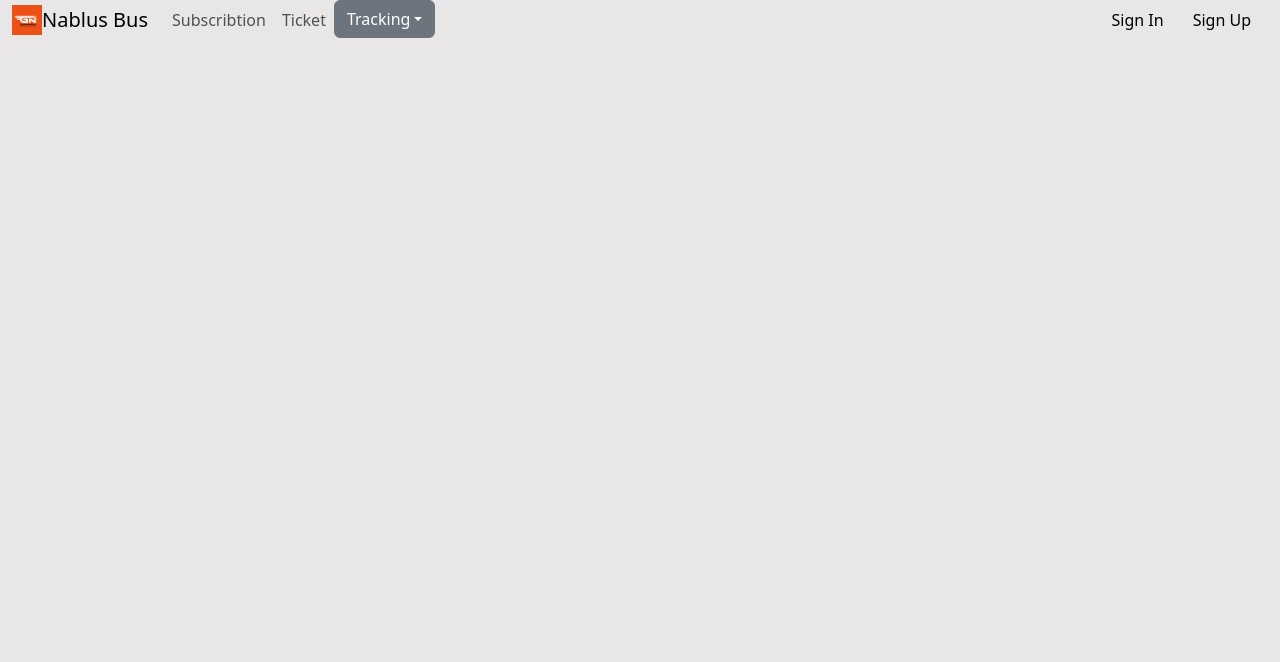
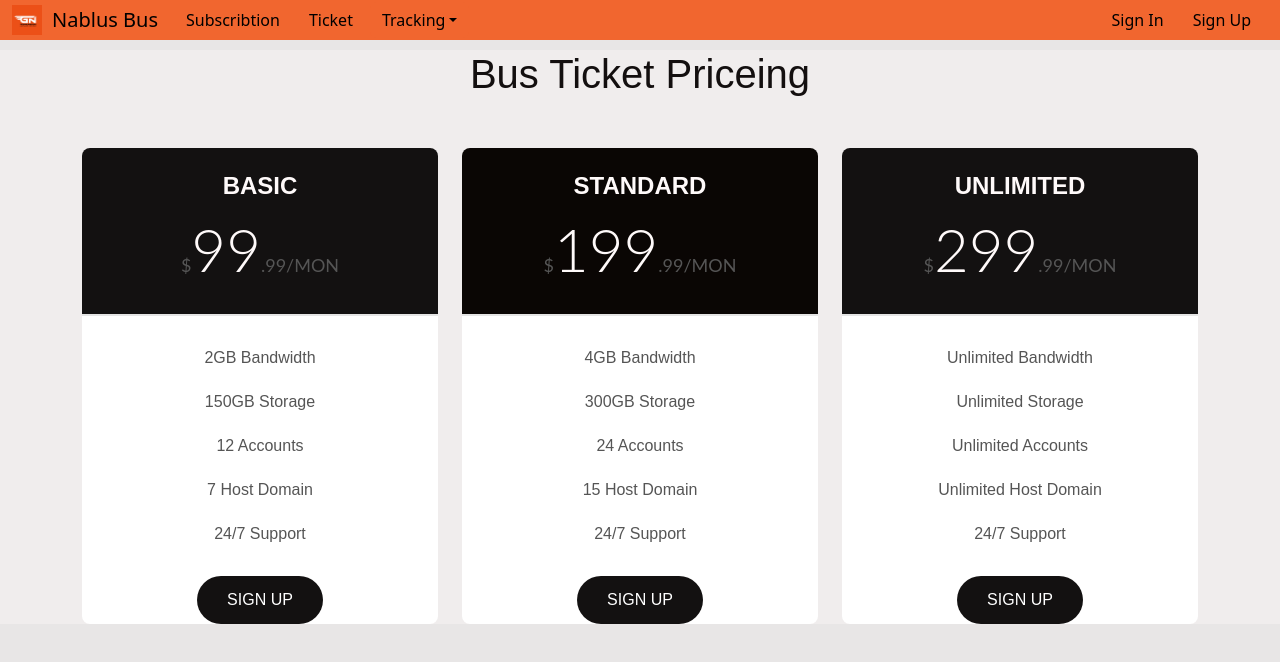
Before and after one commit to omarPALE/NablusBus, a React (Vite) app in the folder web/client/login/: page /ticket in a window 1280 px wide. Shown: the top 662 px of the page. Built offline with nearby package versions, Linux system fonts and the light colour scheme.

Commit message:
add ticket page with styles and animation

```diff
--- a/web/client/login/component/Nav.jsx
+++ b/web/client/login/component/Nav.jsx
@@ -4,9 +4,12 @@ import { useNavigate } from "react-router-dom";
 
 export default function Nav(props) {
   const navigate = useNavigate();
+
   const homeNav = () => {
     navigate("/home");
   };
+
+
   return (
     <nav className="navbar navbar-expand-lg bg-body-tertiary">
       <div className="container-fluid">
@@ -34,12 +37,15 @@ export default function Nav(props) {
         <div className="collapse navbar-collapse" id="navbarSupportedContent">
           <ul className="navbar-nav me-auto mb-2 mb-lg-0">
             <li>
-              <a className="nav-link" href="#">
+              <a className="btn btn-outline-success" href="#">
                 Subscribtion
               </a>
             </li>
             <li>
-              <a className="nav-link" href="#">
+              <a
+                className="btn btn-outline-success"
+                onClick={() => navigate("ticket")}
+              >
                 Ticket
               </a>
             </li>
--- /dev/null
+++ b/web/client/login/component/Ticket-component/Ticket-content.jsx
@@ -0,0 +1,114 @@
+import { useState, useEffect } from "react";
+import "./Ticket.css"; // Ensure the correct path to your CSS file
+
+const PricingTable = () => {
+  const [pricingData, setPricingData] = useState([]);
+
+  useEffect(() => {
+    const fetchData = async () => {
+      const data = [
+        {
+          id: 1,
+          plan: "Basic",
+          price: 99.99,
+          bandwidth: "2GB",
+          storage: "150GB",
+          accounts: 12,
+          domains: 7,
+          support: "24/7",
+        },
+        {
+          id: 2,
+          plan: "Standard",
+          price: 199.99,
+          bandwidth: "4GB",
+          storage: "300GB",
+          accounts: 24,
+          domains: 15,
+          support: "24/7",
+        },
+        {
+          id: 3,
+          plan: "Unlimited",
+          price: 299.99,
+          bandwidth: "Unlimited",
+          storage: "Unlimited",
+          accounts: "Unlimited",
+          domains: "Unlimited",
+          support: "24/7",
+        },
+      ];
+      setPricingData(data);
+    };
+
+    fetchData();
+  }, []);
+
+  return (
+    <div id="generic_price_table">
+      <section>
+        <div className="container">
+          <div className="row">
+            <div className="price-heading clearfix">
+              <h1>Bus Ticket Priceing</h1>
+            </div>
+            {pricingData.map((plan) => (
+              <div key={plan.id} className="col-md-4">
+                <div
+                  className={`generic_content ${
+                    plan.id === 2 ? "active" : ""
+                  } clearfix`}
+                >
+                  <div className="generic_head_price clearfix">
+                    <div className="generic_head_content clearfix">
+                      <div className="head_bg"></div>
+                      <div className="head">
+                        <span>{plan.plan}</span>
+                      </div>
+                    </div>
+                    <div className="generic_price_tag clearfix">
+                      <span className="price">
+                        <span className="sign">$</span>
+                        <span className="currency">
+                          {Math.floor(plan.price)}
+                        </span>
+                        <span className="cent">
+                          .{Math.round((plan.price % 1) * 100)}
+                        </span>
+                        <span className="month">/MON</span>
+                      </span>
+                    </div>
+                  </div>
+                  <div className="generic_feature_list">
+                    <ul>
+                      <li>
+                        <span>{plan.bandwidth}</span> Bandwidth
+                      </li>
+                      <li>
+                        <span>{plan.storage}</span> Storage
+                      </li>
+                      <li>
+                        <span>{plan.accounts}</span> Accounts
+                      </li>
+                      <li>
+                        <span>{plan.domains}</span> Host Domain
+                      </li>
+                      <li>
+                        <span>{plan.support}</span> Support
+                      </li>
+                    </ul>
+                  </div>
+                  <div className="generic_price_btn clearfix">
+                    <a href="">Sign up</a>
+                  </div>
+                </div>
+              </div>
+            ))}
+          </div>
+        </div>
+      </section>
+    </div>
+  );
+};
+
+export default PricingTable;
--- /dev/null
+++ b/web/client/login/component/Ticket-component/Ticket.css
@@ -0,0 +1,136 @@
+/* General Layout */
+body {
+  background-color: #eee;
+}
+
+#generic_price_table {
+  background-color: #f0eded;
+  margin: 50px 0;
+  font-family: "Raleway", sans-serif;
+}
+
+.price-heading {
+  text-align: center;
+}
+
+.price-heading h1 {
+  color: #130f0f;
+  margin: 0;
+  padding: 0 0 50px 0;
+}
+
+/* Pricing Card */
+#generic_price_table .generic_content {
+  background-color: #fff;
+  text-align: center;
+  overflow: hidden;
+  position: relative;
+  border-radius: 8px;
+  transition: transform 0.3s, box-shadow 0.3s;
+}
+
+#generic_price_table .generic_content:hover {
+  transform: scale(1.05);
+  box-shadow: 0 4px 20px rgba(0, 0, 0, 0.2);
+}
+
+/* Plan Header */
+.generic_head_price {
+  margin: 0 0 20px;
+  background-color: #131111;
+  padding: 20px;
+  border-bottom: 2px solid #e4e4e4;
+  transition: background-color 0.3s;
+}
+
+.generic_head_price .head {
+  font-size: 1.5rem;
+  font-weight: bold;
+  text-transform: uppercase;
+  color: #fffafa;
+}
+
+/* Highlight for Active Plan */
+.generic_content.active .generic_head_price {
+  background-color: #0a0604;
+  color: #0000;
+}
+.generic_content:hover .generic_head_price,
+.generic_content:hover .generic_head_price .head {
+  background-color: #d35313;
+  color: black;
+}
+/* Price Section */
+.generic_price_tag .price {
+  font-family: "Lato", sans-serif;
+  font-size: 60px;
+  font-weight: 300;
+  color: #fffafa;
+  margin: 10px 0;
+}
+
+.generic_price_tag .price .sign,
+.generic_price_tag .price .cent,
+.generic_price_tag .price .month {
+  font-size: 18px;
+  font-weight: 400;
+  color: #555;
+}
+
+.generic_content:hover .generic_price_tag .price {
+  color: #070000;
+}
+
+/* Feature List */
+.generic_feature_list ul {
+  list-style: none;
+  padding: 0;
+  margin: 20px 0;
+}
+
+.generic_feature_list ul li {
+  font-size: 16px;
+  padding: 10px 0;
+  color: #555;
+}
+
+/* Button */
+.generic_price_btn a {
+  display: inline-block;
+  padding: 12px 30px;
+  background-color: #131111;
+  color: #fff;
+  text-transform: uppercase;
+  text-decoration: none;
+  border-radius: 50px;
+  transition: background-color 0.3s, color 0.3s;
+}
+
+/* Hover Effect for Button and Header */
+.generic_content:hover .generic_price_btn a {
+  background-color: #d35313;
+  color: #080000;
+}
+
+/* Feature List */
+.generic_feature_list ul {
+  list-style: none;
+  padding: 0;
+  margin: 20px 0;
+}
+
+.generic_feature_list ul li {
+  font-size: 16px;
+  padding: 10px 15px; /* Add padding for a better hover effect */
+  color: #555;
+  transition: all 0.5s ease-in-out;
+  position: relative; /* For the left border effect */
+}
+
+/* Hover Effect */
+.generic_feature_list ul li:hover {
+  background-color: #e4e4e4; /* Light gray background on hover */
+  color: #333; /* Slightly darker text color */
+  border-left: 5px solid #d35313; /* Green border on the left */
+  padding-left: 10px; /* Adjust padding to compensate for border */
+}
--- a/web/client/login/src/App.jsx
+++ b/web/client/login/src/App.jsx
@@ -2,36 +2,35 @@ import Login from "../component/Login";
 import Home from "../component/Home";
 import Nav from "../component/Nav";
 import SignUp from "../component/SignUp";
-import {
-  Route,
-  Routes,
-  useNavigate,
-} from "react-router-dom";
+import PricingTable from "../component/Ticket-component/Ticket-content";
+import { Route, Routes, useNavigate } from "react-router-dom";
 
 function App() {
-
   const navigate = useNavigate();
 
-
   const handleSignIn = () => {
-    navigate('/login'); // Redirect to sign in page
+    navigate("/login"); // Redirect to sign in page
   };
   const handleSignUp = () => {
-    navigate('/signup'); // Redirect to sign Up page
+    navigate("/signup"); // Redirect to sign Up page
   };
   const handleHome = () => {
-    navigate('/home'); // Redirect from home to sign in page
+    navigate("/home"); // Redirect from home to sign in page
   };
 
   return (
     <div className="main-continer">
-      <Nav handleSignIn = {handleSignIn} handleHome = {handleHome} handleSignUp = {handleSignUp}/>
-        <Routes>
-          <Route path="/login" element={<Login />} />
-          <Route path="/home" element={<Home />} />
-          <Route path="/signup" element={<SignUp />} />
-
-        </Routes>
+      <Nav
+        handleSignIn={handleSignIn}
+        handleHome={handleHome}
+        handleSignUp={handleSignUp}
+      />
+      <Routes>
+        <Route path="/login" element={<Login />} />
+        <Route path="/home" element={<Home />} />
+        <Route path="/signup" element={<SignUp />} />
+        <Route path="/ticket" element={<PricingTable />} />
+      </Routes>
     </div>
   );
 }
--- a/web/client/login/src/index.css
+++ b/web/client/login/src/index.css
@@ -3,6 +3,7 @@
   --secondry-color: #f9f9f9;
   --font-size: 16px;
 }
+/* home page style */
 
 html,
 body {
@@ -44,15 +45,26 @@ Footer {
   align-items: center;
 }
 
-.navbar > .container-fluid {
-  background-color: var(--main-color);
-}
-
 .dropdown-list {
   background-color: #ffffff;
   border-bottom-color: rgba(0, 0, 0, 0.65);
 }
+.dropdown-toggle {
+  color: black;
+  background-color: #f1662f;
+  border: none;
+}
 
+.dropdown-toggle :hover {
+  background-color: #f1662f;
+}
+.btn-secondary {
+  --bs-btn-hover-bg: #f1662f;
+  --bs-btn-active-bg: #f1662f;
+}
+.nav-link {
+  color: #ffffff;
+}
 .nav-link:active {
   --bs-btn-color: #fff;
   --bs-btn-hover-color: #fff;
@@ -98,17 +110,18 @@ Footer {
 
 .navbar-brand {
   cursor: pointer;
+  color: #000000;
+  padding-left: 10px;
 }
 
-/* home page style */
-
+/* Nav bar styles */
 .container-fluid {
   position: fixed; /* Fixed at the top */
   top: 0;
   left: 0;
   width: 100%;
   z-index: 1000; /*Make sure it's above other content*/
-  background-color: #df6915; /* Replace with your navbar color */
+  background-color: #f1662f; /* Replace with your navbar color */
   transition: top 0.3s ease-in-out; /* Smooth transition for hiding/showing */
 }
 
```
